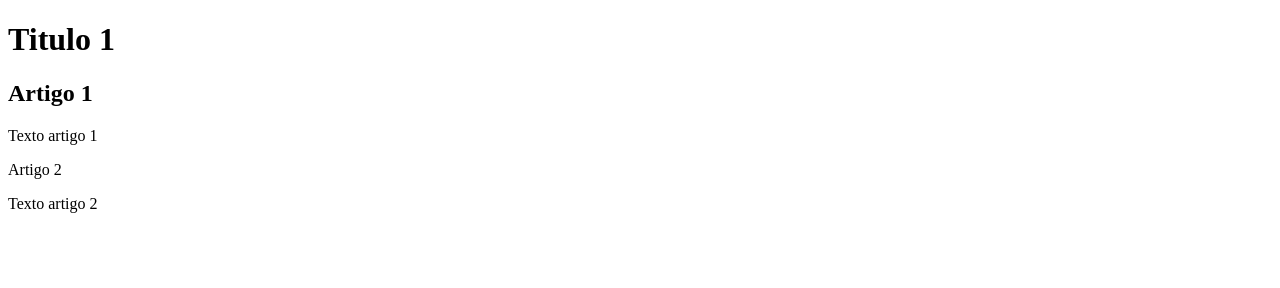
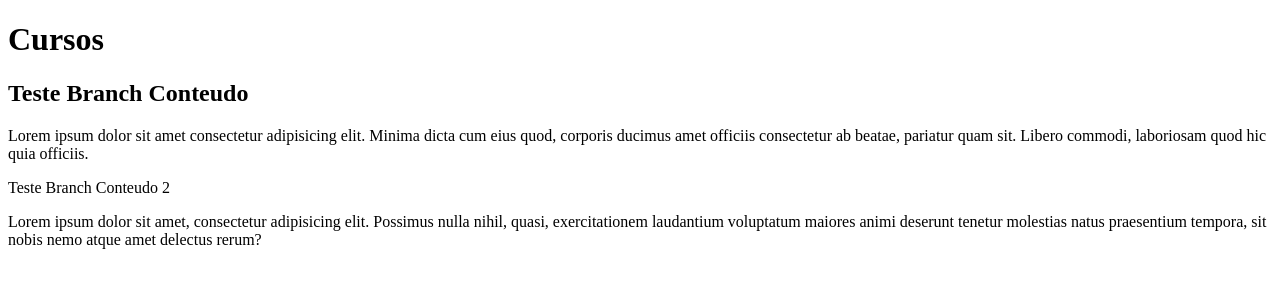
Before and after one commit to Cerronera/Aulas-Cursos, a plain HTML site: page CursoGit-GitHub/exemploBranches/index.html in a window 1280 px wide. Drawn offline with Linux system fonts and the light colour scheme.

Commit message:
conteudo para branch conteudo

```diff
--- a/CursoGit-GitHub/exemploBranches/index.html
+++ b/CursoGit-GitHub/exemploBranches/index.html
@@ -8,14 +8,14 @@
 <body>
     <main>
         <header>
-            <h1>Titulo 1    </h1>
+            <h1>Cursos </h1>
         </header>
         <article>
-            <h2>Artigo 1</h2>
-            <p>Texto artigo 1</p>
+            <h2>Teste Branch Conteudo</h2>
+            <p>Lorem ipsum dolor sit amet consectetur adipisicing elit. Minima dicta cum eius quod, corporis ducimus amet officiis consectetur ab beatae, pariatur quam sit. Libero commodi, laboriosam quod hic quia officiis.</p>
         </article>
-        <article>Artigo 2</article>
-        <p>Texto artigo 2</p>
+        <article>Teste Branch Conteudo 2</article>
+        <p>Lorem ipsum dolor sit amet, consectetur adipisicing elit. Possimus nulla nihil, quasi, exercitationem laudantium voluptatum maiores animi deserunt tenetur molestias natus praesentium tempora, sit nobis nemo atque amet delectus rerum?</p>
     </main>
 </body>
 </html>
```
